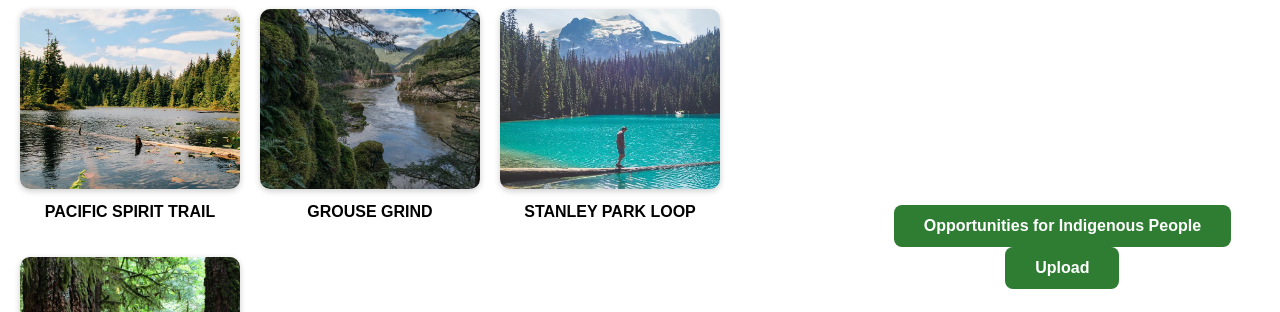
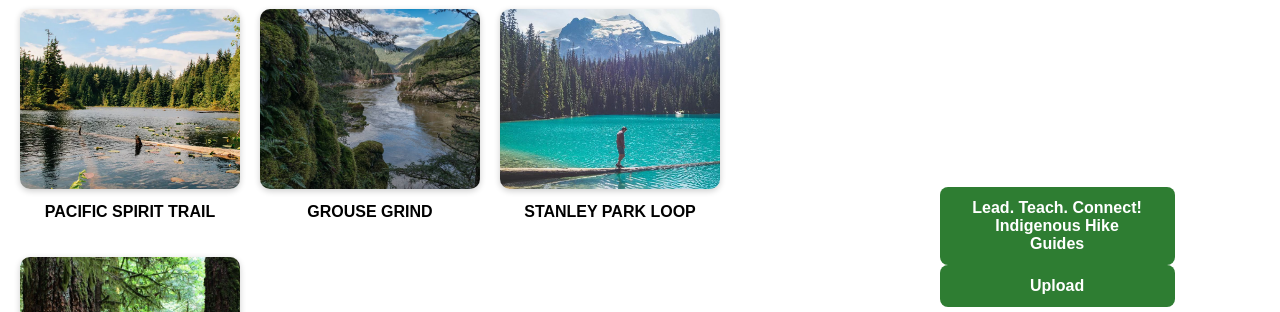
Before and after one commit to Jade-ok/youcode25, a website: page Project/public/index.html in a window 1280 px wide. Shown: the part 488-800 px from the top of the page. Drawn offline with nearby package versions, Linux system fonts and the light colour scheme.

Commit message:
fix the indigenous-button

```diff
--- a/Project/public/css/style.css
+++ b/Project/public/css/style.css
@@ -88,6 +88,7 @@ body {
     color: white;
     padding: 12px 30px;
     font-size: 16px;
+    width: 175px;
     border-radius: 8px;
     text-decoration: none;
     font-weight: bold;
--- a/Project/public/index.html
+++ b/Project/public/index.html
@@ -42,7 +42,9 @@
 
     <!-- Indigenous Page Button Section -->
     <div class="indigenous-section">
-      <a href="indigenouspage.html" class="indigenous-button">Opportunities for Indigenous People</a>
+      <a href="indigenouspage.html" class="indigenous-button">Lead. Teach. Connect! Indigenous Hike Guides
+
+      </a>
       <a href="template/uploadpage.html" class="indigenous-button">Upload</a>
     </div>
   </div>
```
